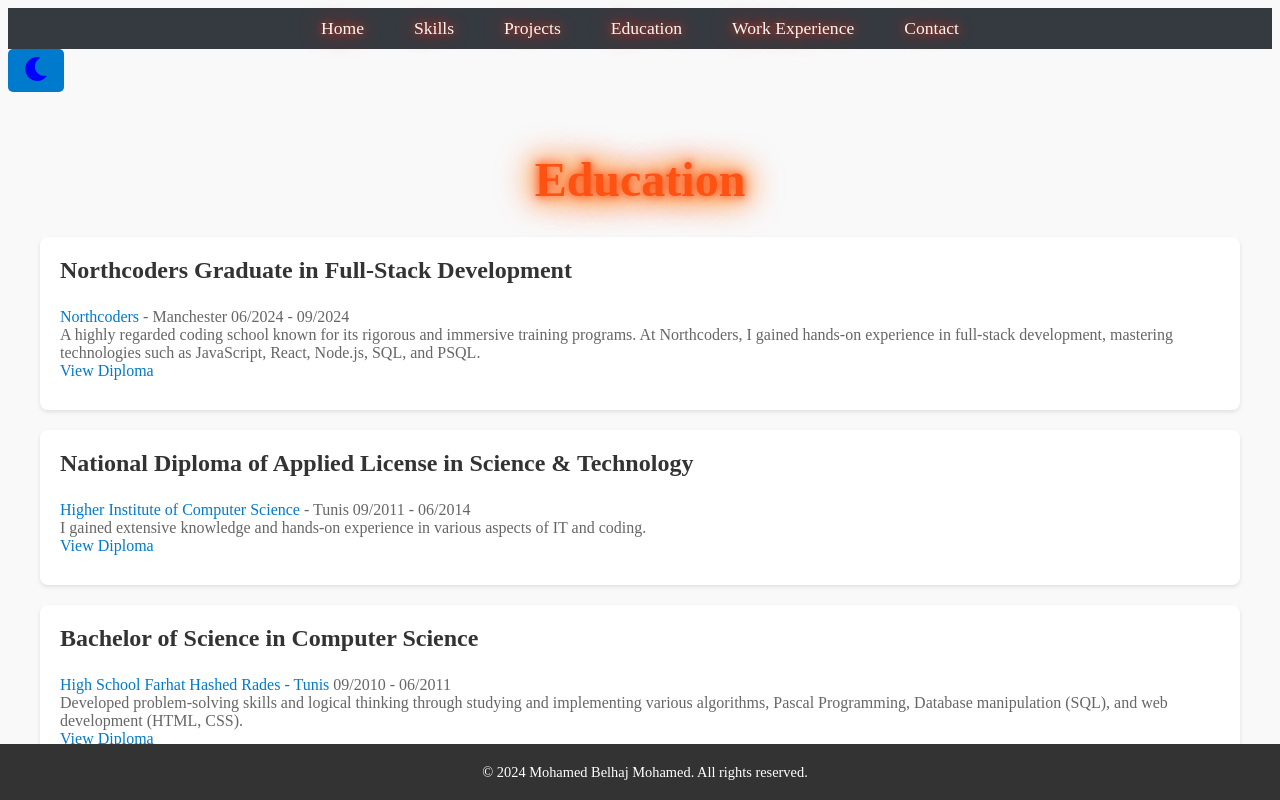
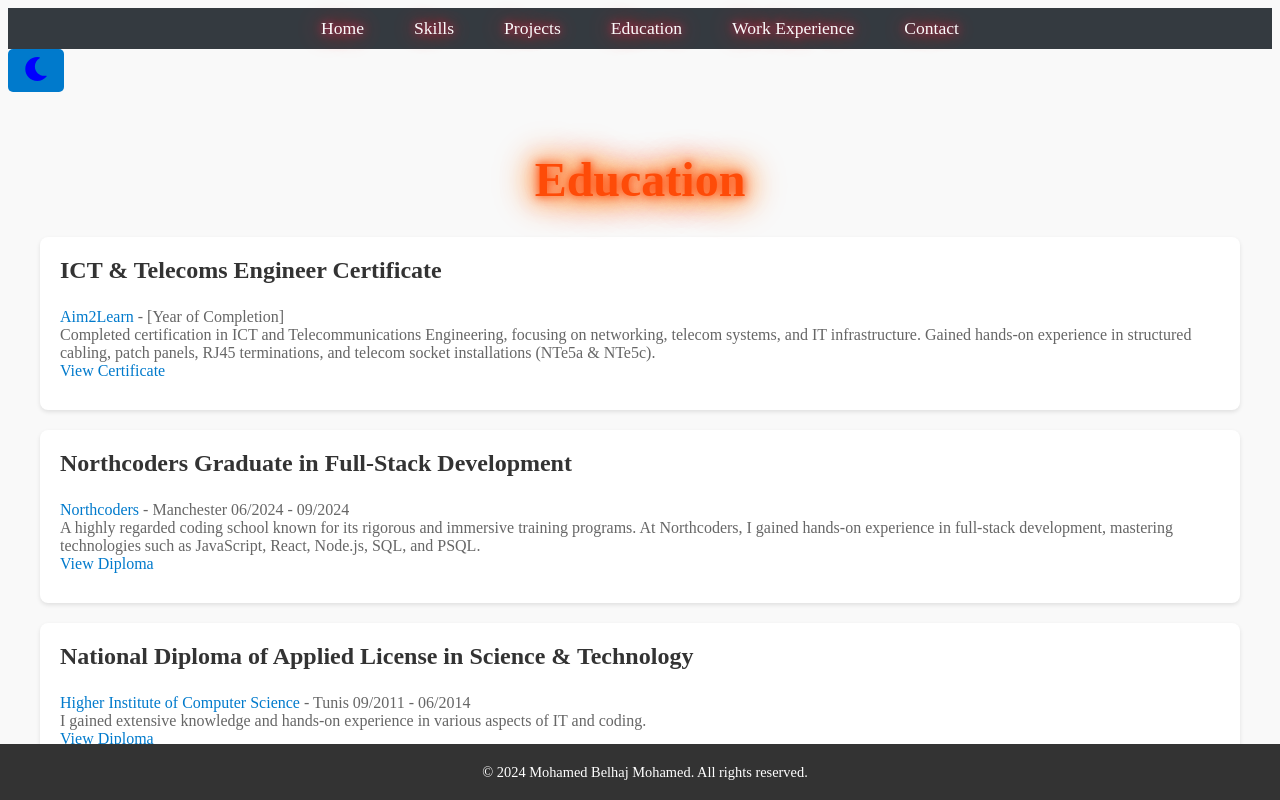
Before and after one commit to MoBel92/Bel-Mo-Portfolio, a React (Vite) app in the folder Portfolio/: page /education in a window 1280 px wide. Shown: the top 800 px of the page. Built offline with nearby package versions, Linux system fonts and the light colour scheme.

Commit message:
updated my education

```diff
--- a/Portfolio/src/Components/Education.jsx
+++ b/Portfolio/src/Components/Education.jsx
@@ -6,6 +6,34 @@ const Education = () => {
     <section id="education" className="education">
       <h2 className="education-title">Education</h2>
       <div className="education-cards">
+        <div className="education-card">
+          <h3>ICT & Telecoms Engineer Certificate</h3>
+          <p>
+            <a
+              href="https://aim2learn.org/"
+              target="_blank"
+              rel="noopener noreferrer"
+              className="institution-link"
+            >
+              Aim2Learn
+            </a>{" "}
+            - [Year of Completion]
+            <br />
+            Completed certification in ICT and Telecommunications Engineering,
+            focusing on networking, telecom systems, and IT infrastructure.
+            Gained hands-on experience in structured cabling, patch panels, RJ45
+            terminations, and telecom socket installations (NTe5a & NTe5c).
+            <br />
+            <a
+              href="/ICT-Telecoms-Certificate.pdf"
+              target="_blank"
+              rel="noopener noreferrer"
+              className="diploma-link"
+            >
+              View Certificate
+            </a>
+          </p>
+        </div>
         <div className="education-card">
           <h3>Northcoders Graduate in Full-Stack Development</h3>
           <p>
--- a/Portfolio/src/Components/WorkExperience.jsx
+++ b/Portfolio/src/Components/WorkExperience.jsx
@@ -7,7 +7,7 @@ const experiences = [
     title: "General Manager/Partner",
     company: "Zappza Thai Cafe",
     companyLink: "https://www.zappzaa.com/",
-    dates: "Feb 2018 - Apr 2024",
+    dates: "Feb 2019 - Apr 2024",
     responsibilities: [
       "Directing and managing a 5-star Thai food restaurant.",
       "Overseeing P&L statements and quality controls.",
@@ -20,7 +20,7 @@ const experiences = [
     title: "Full-Stack Developer",
     company: "BH Bank",
     companyLink: "https://bhbank.tn/",
-    dates: "Mar 2016 - Mar 2017",
+    dates: "Mar 2016 - Mar 2018",
     responsibilities: [
       "Worked on developing and integrating APIs using ASP.NET Core Web API and SQL, with a focus on backend development.",
       "Maintained and evolved web platforms, ensuring high performance and scalability.",
```
